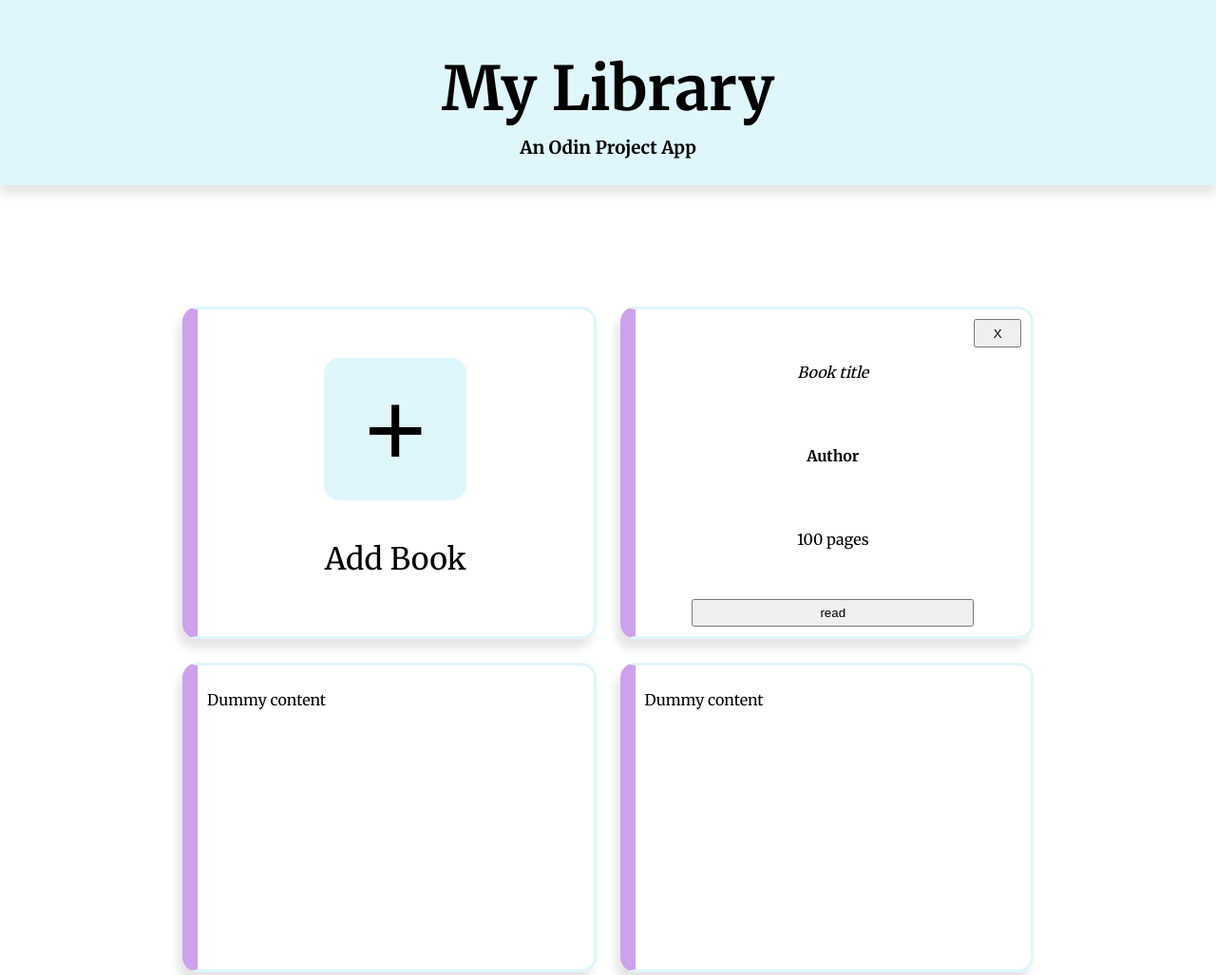
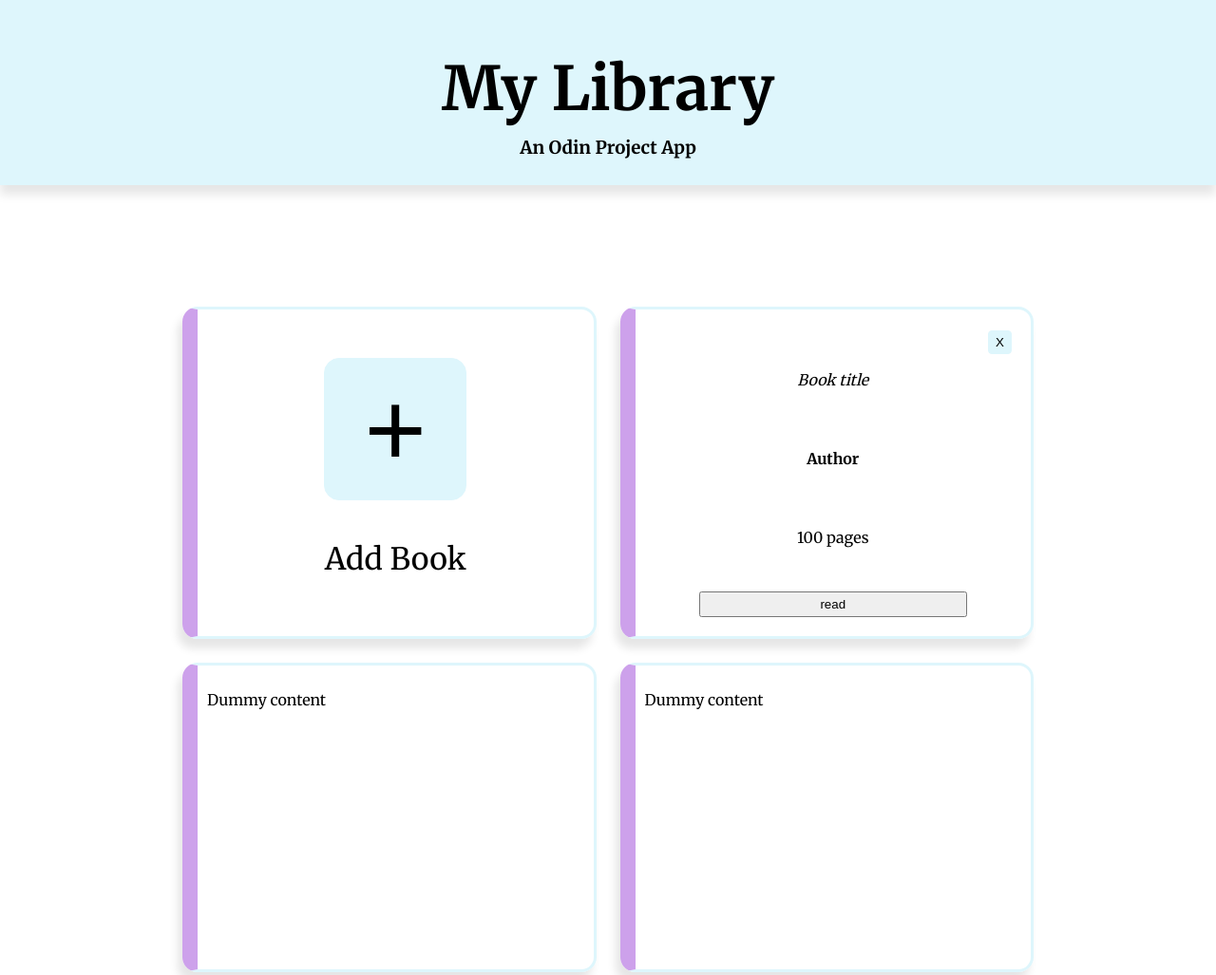
Before and after one commit to eneibaur/op-library, a website: page index.html in a window 1280 px wide. Shown: the top 1027 px of the page at 95% size. Drawn offline with Linux system fonts and the light colour scheme.

Commit message:
styled remove button

```diff
--- a/index.html
+++ b/index.html
@@ -19,7 +19,7 @@
                 <p>Add Book</p>
             </div>
             <div class="card book">
-                <button type="button" class="remove">X</button>
+                <div class="remove-row"><button type="button" class="remove">X</button></div>
                 <p class="title"><em>Book title</em></p>
                 <p class="author"><strong>Author</strong></p>
                 <p class="pages">100 pages</p>
--- a/styles.css
+++ b/styles.css
@@ -48,14 +48,17 @@ body {
 }
 
 .book {
+    padding: 20px;
     display: grid;
     grid-template-rows: 1fr 3fr 3fr 3fr 1fr;
     grid-template-columns: 1fr 3fr 3fr 1fr;
 }
 
-.remove {
-    grid-column: 4/5;
+.remove-row {
+    grid-column: 1/5;
     grid-row: 1/2;
+    display: flex;
+    justify-content: end;
 }
 
 .title {
@@ -103,9 +106,18 @@ body {
     transition: 10ms;
 }
 
-.add > button:hover {
+.add > button:hover, .remove:hover {
     background-color: var(--highlight-color);
     border: 1px solid var(--highlight-color);
+}
+
+.remove {
+    width: 25px;
+    height: 25px;
+    align-self: center;
+    background-color: var(--main-color);
+    border-radius: .25rem;
+    border: 1px solid var(--main-color);
 }
 
 .footer {
```
